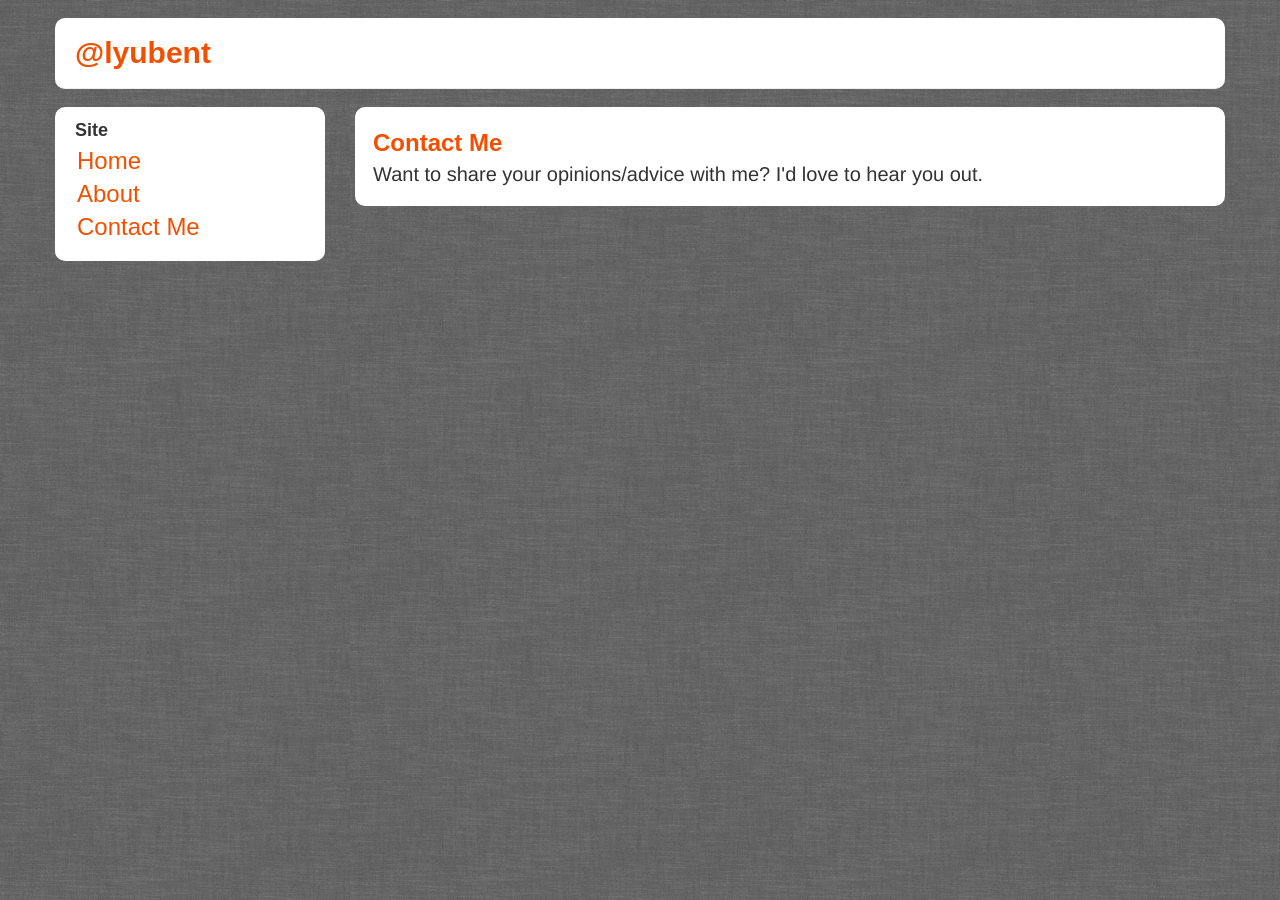
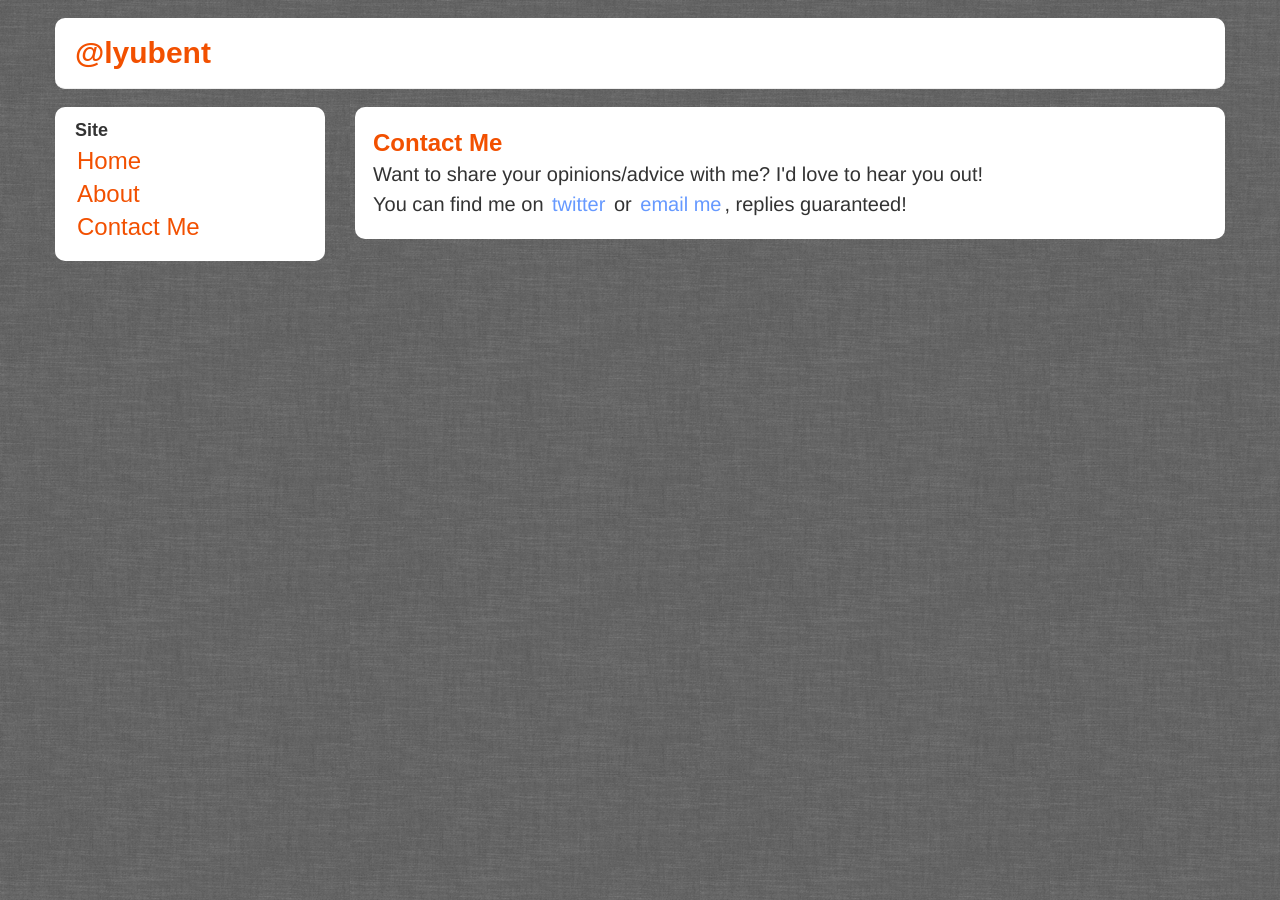
Before and after one commit to lyubent/lyubent.github.com, a Jekyll site: the page built from Contact/index.html, in a window 1280 px wide. Built offline with Jekyll 4.4.1, drawn with Linux system fonts in a browser that asks for light colours; some web fonts are replaced.

Commit message:
Updated Contact/index.html

```diff
--- a/Contact/index.html
+++ b/Contact/index.html
@@ -5,6 +5,9 @@ layout: default
     <h2 style="color:#F25000;">Contact Me</h2>
 
     <p class="lead">
-        Want to share your opinions/advice with me? I'd love to hear you out.
+        Want to share your opinions/advice with me?
+        I'd love to hear you out!<br/>
+        You can find me on <a href=''>twitter</a> or
+        <a href="mailto:me@lyubentodorov.co.uk">email me</a>, replies guaranteed!
     </p>
 </div>
```
